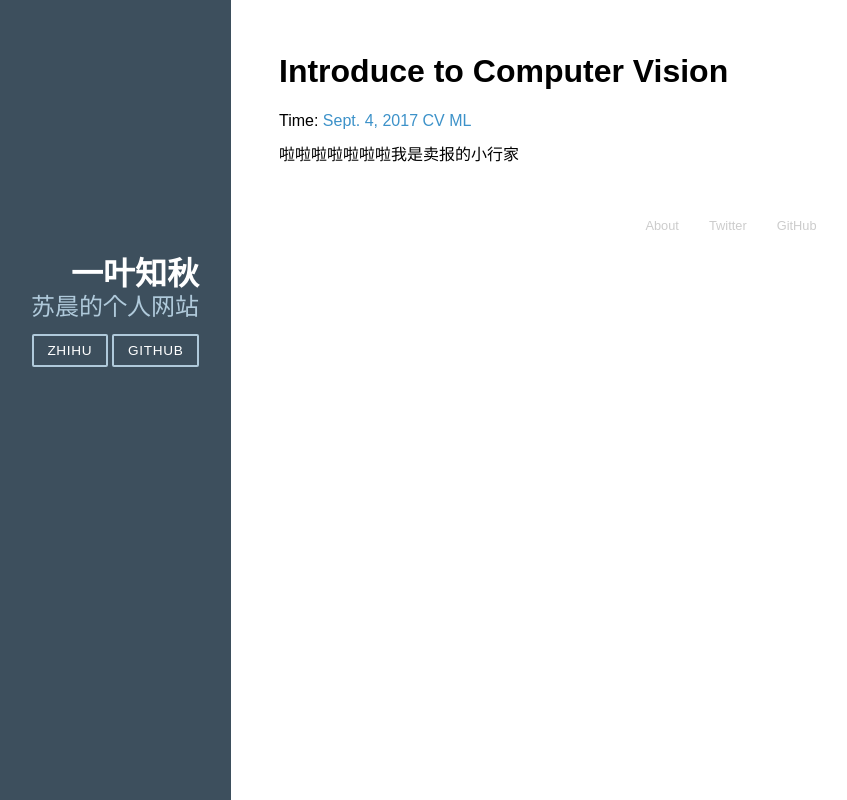
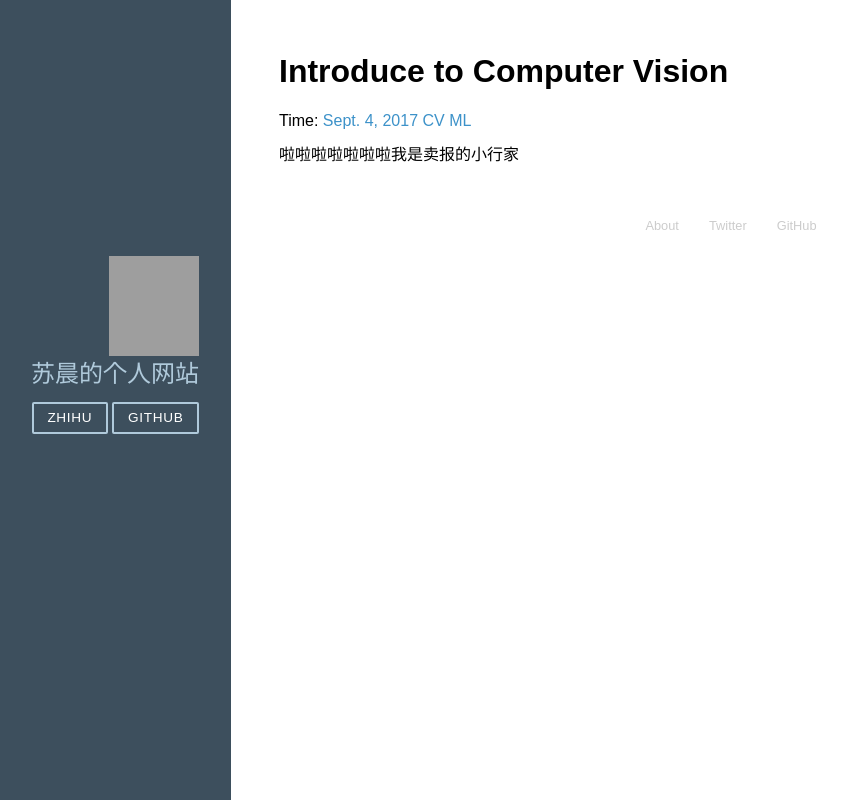
Before and after one commit to ChaselS314/mysite, a Django app: page /blog/1/ in a window 1280 px wide. Shown: the whole page, without its empty margins (89-936 px from the left). Run offline with Django 3.2, Linux system fonts and the light colour scheme; data comes from the database, SQL or seed files in the repository; some libraries are stand-ins or nearby versions; grey boxes are pictures that could not be loaded.

Commit message:
增加主题图片，并增加返回主页的链接

```diff
--- a/mysite/templates/base.html
+++ b/mysite/templates/base.html
@@ -35,7 +35,9 @@
 <div id="layout" class="pure-g">
     <div class="sidebar pure-u-1 pure-u-md-1-4">
         <div class="header">
-            <h1 class="brand-title">一叶知秋</h1>
+            <a href="/">
+            <img src={% static "img/monkey.png" %} width="90" height="100">
+            </a>
             <h2 class="brand-tagline">苏晨的个人网站</h2>
 
             <nav class="nav">
```
